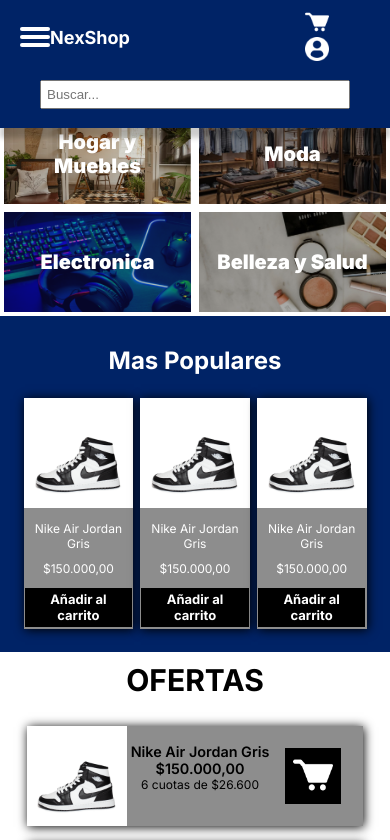
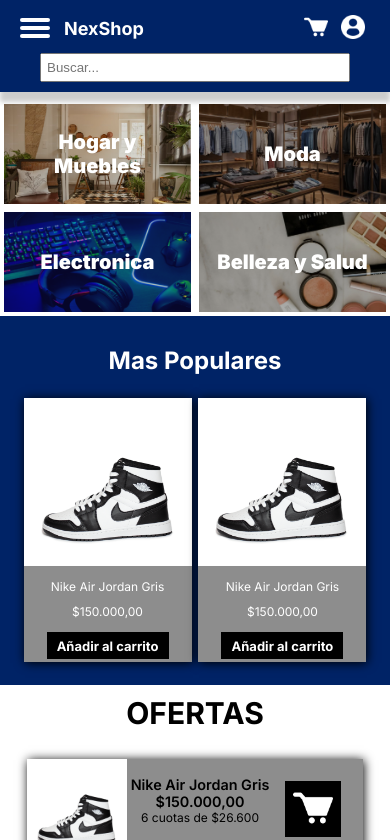
Before and after one commit to martinAguilera022/nexshop, a plain HTML site: page index.html in a window 390 px wide. Shown: the top 840 px of the page. Drawn offline with Linux system fonts and the light colour scheme.

Commit message:
nav para moviles s y m

```diff
--- a/css/styles.css
+++ b/css/styles.css
@@ -1069,6 +1069,12 @@
     margin-top: 6.25rem;
 }
 
+.menuTitulo {
+    display: flex;
+    flex-direction: row;
+    gap: 10%;
+}
+
 
 @media (min-width: 480px) {
 
@@ -1330,22 +1336,18 @@
     }
 
     .iconos {
-        grid-column: 5/6;
+        grid-column: 4/6;
+        justify-self: end;
     }
 
     .campana {
         display: none;
     }
 
-    .nav-row h2 {
+    .nav-row .menuTitulo {
         grid-column: 1/3;
         grid-row: 1;
-        justify-self: center;
-    }
-
-    .nav-row .menu-icon {
-        grid-column: 1;
-        grid-row: 1;
+        margin: 0%;
     }
 
     button {
@@ -1371,3 +1373,8 @@
         display: none;
     }
 }
+@media (max-width: 480px) {
+    .flechasArt .articulos a:nth-child(n+3) {
+        display: none;
+    }
+}
--- a/index.html
+++ b/index.html
@@ -15,12 +15,14 @@
 <body>
     <header>
         <div class="nav-row">
-            <div class="menu-icon">
-                <div class="line"></div>
-                <div class="line"></div>
-                <div class="line"></div>
+            <div class="menuTitulo">
+                <div class="menu-icon">
+                    <div class="line"></div>
+                    <div class="line"></div>
+                    <div class="line"></div>
+                </div>
+                <h2>NexShop</h2>
             </div>
-            <h2>NexShop</h2>
             <div class="buscador">
                 <input type="text" placeholder="Buscar...">
             </div>
```
